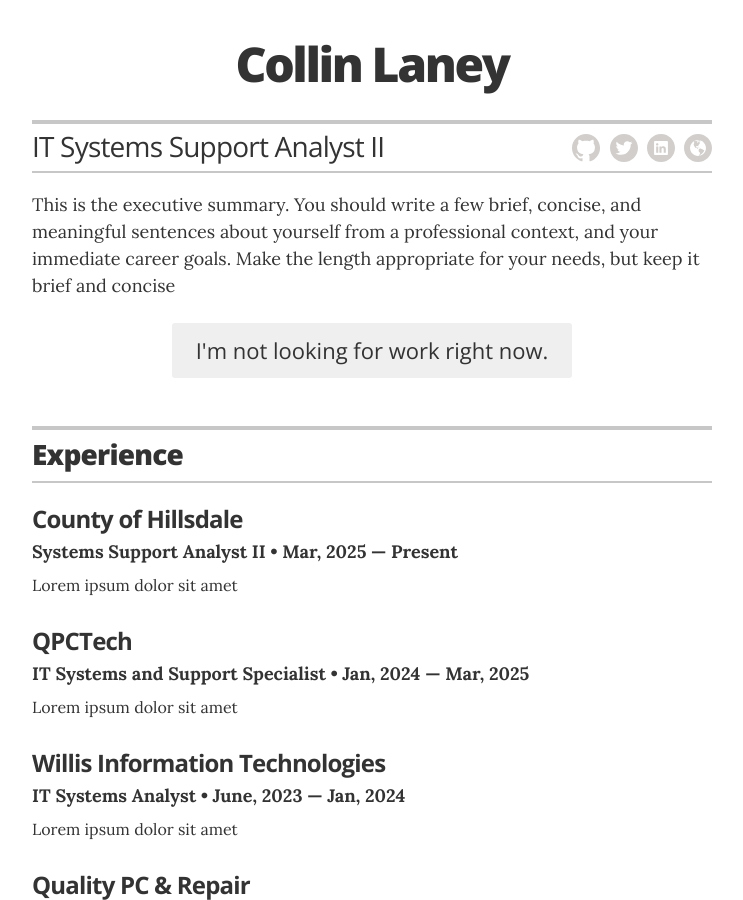
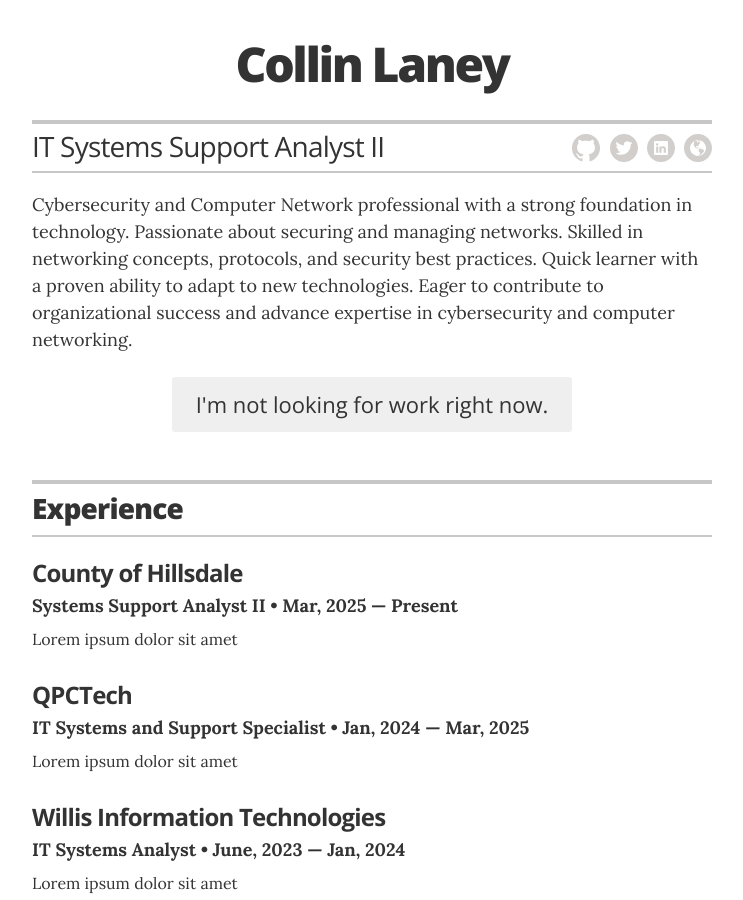
Before and after one commit to ColDog5044/online-cv, a Jekyll site: the page built from index.html, in a window 1280 px wide and 900 px high. Shown: the whole window, without its empty margins (268-1011 px from the left). Built offline with Jekyll 4.4.1, drawn with Linux system fonts in a browser that asks for light colours; some of the changed lines change nothing that is shown.

Commit message:
Update _config.yml

```diff
--- a/_config.yml
+++ b/_config.yml
@@ -14,7 +14,7 @@ resume_name: "Collin Laney"
 resume_title: "IT Systems Support Analyst II"
 
 # used for the contact button in _layouts/resume.html
-resume_contact_email: ""
+resume_contact_email: "contact@coldogstudios.com"
 
 # the next two items are used for schema itemprops in _layouts/resume.html
 resume_contact_telephone: "555-555-5555"
@@ -23,7 +23,7 @@ resume_contact_address: "5044 ColDog Way, Michigan"
 resume_header_contact_info: "5044 ColDog Way, Michigan • 555-555-5555 • collinlaney.m@example.com"
 display_header_contact_info: "false"
 
-resume_header_intro: "<p>This is the executive summary. You should write a few brief, concise, and meaningful sentences about yourself from a professional context, and your immediate career goals. Make the length appropriate for your needs, but keep it brief and concise</p>"
+resume_header_intro: "<p>Cybersecurity and Computer Network professional with a strong foundation in technology. Passionate about securing and managing networks. Skilled in networking concepts, protocols, and security best practices. Quick learner with a proven ability to adapt to new technologies. Eager to contribute to organizational success and advance expertise in cybersecurity and computer networking.</p>"
 
 # use "yes" to display the email contact button,
 # "no" to display an "I'm not looking for work" message,
@@ -40,18 +40,18 @@ resume_section_skills: true
 resume_section_recognition: false
 resume_section_links: true
 resume_section_associations: false
-# resume_section_interests:       true
+# resume_section_interests: true
 
 # Resume social links
 # uncomment the options you wish to display, and add your own URL
 resume_social_links:
-    resume_github_url: "https://github.com/jglovier/resume-template"
-    resume_twitter_url: "http://twitter.com/jglovier"
+    resume_linkedin_url: "https://www.linkedin.com/in/collin-line"
+    resume_github_url: "https://github.com/ColDog5044"
+    resume_twitter_url: "http://twitter.com/ColDog5044"
+    resume_website_url: "https://collinlaney.me"
     #resume_dribbble_url: "https://dribbble.com/jag"
-    # resume_facebook_url:          "insert Facebook URL here"
-    resume_linkedin_url: "https://www.linkedin.com/in/joelglovier"
-    # resume_instagram_url:         "insert your Instagram URL here"
-    resume_website_url: "https://collinlaney.me"
+    #resume_facebook_url: "insert Facebook URL here"
+    #resume_instagram_url: "insert your Instagram URL here"
     #resume_medium_url: "https://medium.com/@jglovier"
 resume_print_social_links: true
 
```
